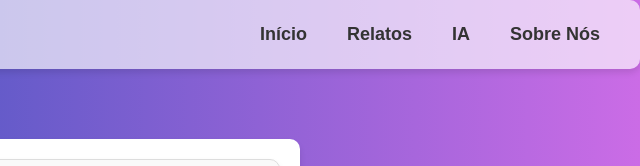
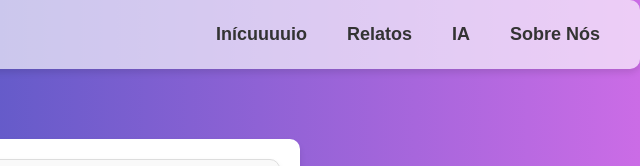
Before and after one commit to anna-lopes/pfc-site1, a website: page ia.html in a window 1280 px wide. Shown: the top 166 px of the page, 640-1280 px from the left. Drawn offline with Linux system fonts and the light colour scheme.

Commit message:
Update ia.html

```diff
--- a/ia.html
+++ b/ia.html
@@ -19,7 +19,7 @@
           <h1>Teenage IA</h1>
         </div>
         <div>
-          <li><a href="index.html">Início</a></li>
+          <li><a href="index.html">Inícuuuuio</a></li>
           <li><a href="relatos.html">Relatos</a></li>
           <li><a href="ia.html">IA</a></li>
           <li><a href="sobre.html">Sobre Nós</a></li>
```
